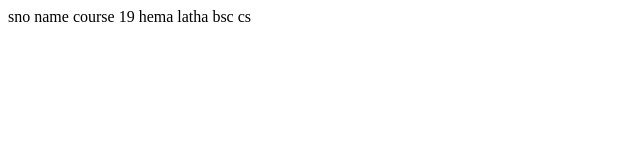
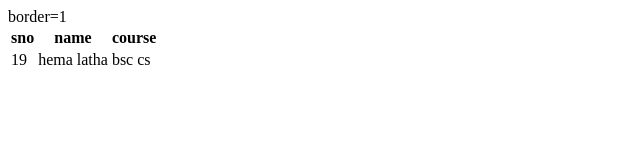
Before and after one commit to Hemalatha148/table-name, a plain HTML site: page index.html in a window 1280 px wide. Shown: the whole page, without its empty margins (0-640 px from the left). Drawn offline with Linux system fonts and the light colour scheme.

Commit message:
Update index.html

```diff
--- a/index.html
+++ b/index.html
@@ -3,6 +3,7 @@
     <title> table name </title>
   </head>
   <body>
+    <table>  border=1
     <tr>
       <th> sno </th>
       <th> name </th>
```
